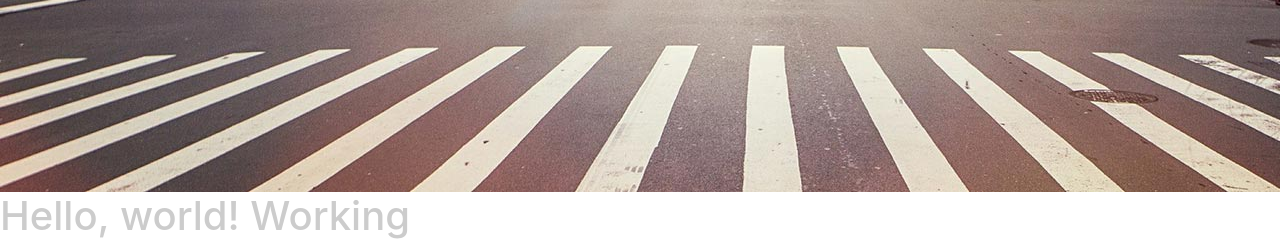
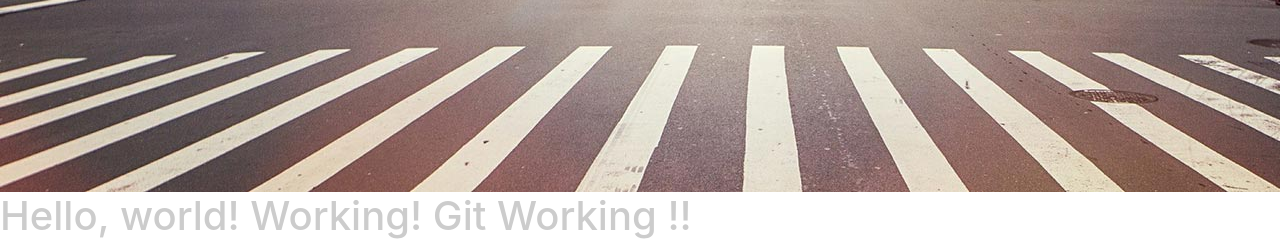
Before and after one commit to shovon74/Eshop-Django-Ecommerce, a Django app: page / in a window 1280 px wide; the page is wider, and only the part inside the window is pictured. Shown: the part 746-994 px from the top of that part. Run offline with Django 3.2, Linux system fonts and the light colour scheme; some libraries are stand-ins or nearby versions.

Commit message:
change in homepage design

```diff
--- a/src/templates/home_page.html
+++ b/src/templates/home_page.html
@@ -16,7 +16,7 @@
   <body>
     <h1>{{title}}</h1>
     <img src="{%static 'img/city.jpg'%}">
-    <h1>Hello, world! Working</h1>
+    <h1>Hello, world! Working! Git Working !!</h1>
     {% if request.user.is_authenticated %}
     <h1>Premium topics</h1>
     <h1>{{Premium_content}}</h1>
```
